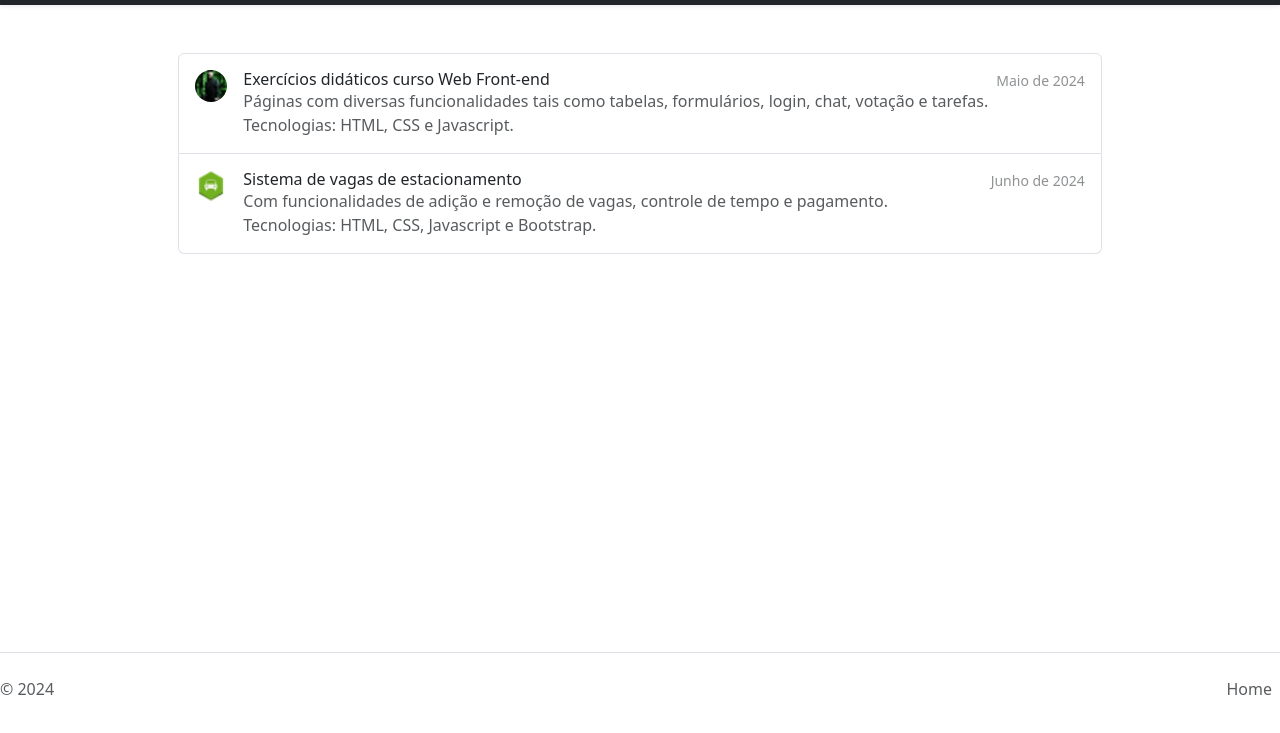
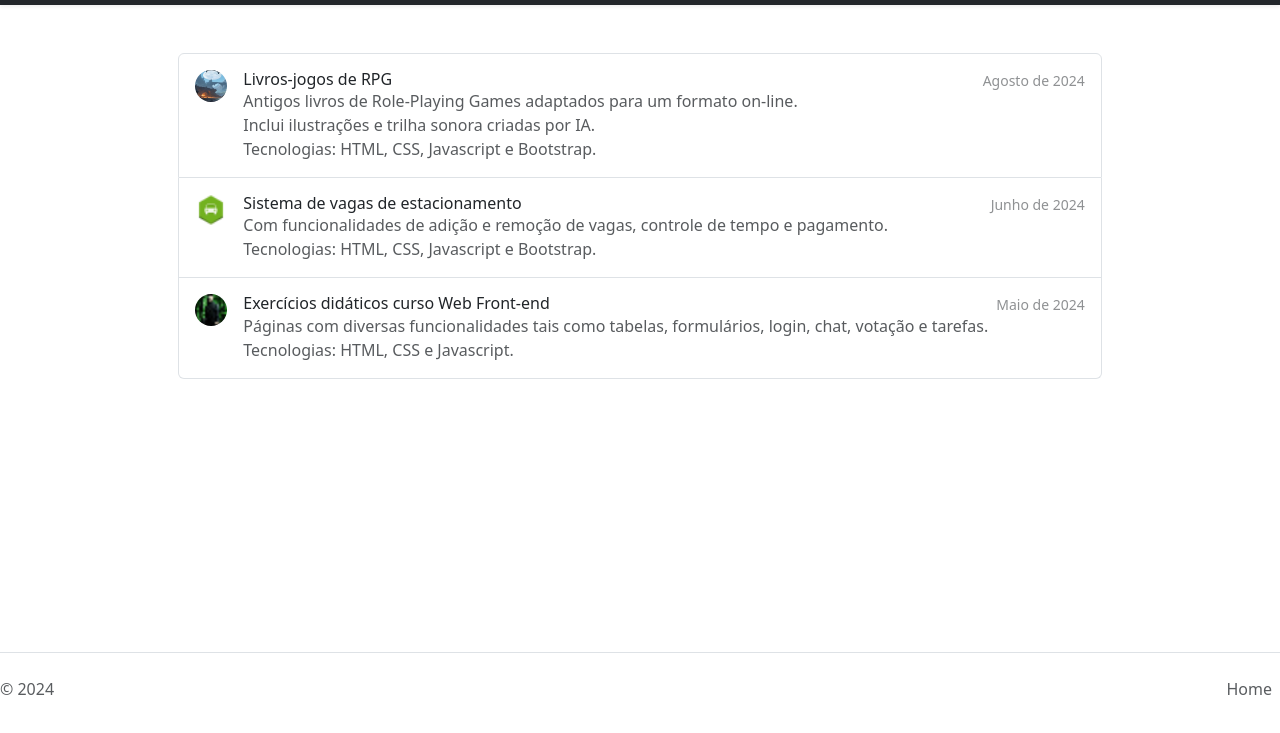
Before and after one commit to CristianTIProgTI/portfolio, a plain HTML site: page index.html in a window 1280 px wide. Shown: the part 51-784 px from the top of the page. Drawn offline with nearby package versions, Linux system fonts and the light colour scheme.

Commit message:
inclusão RPG

```diff
--- a/index.html
+++ b/index.html
@@ -58,14 +58,14 @@
     <div class="content container">
         <div class="d-flex flex-column flex-md-row p-4 gap-4 py-md-5 align-items-center justify-content-center">
             <div class="list-group">
-                <a href="https://exercicios-js-html-copensatorio.vercel.app/" class="list-group-item list-group-item-action d-flex gap-3 py-3" aria-current="true">
-                    <img src="imagens/favicon.ico" alt="twbs" width="32" height="32" class="rounded-circle flex-shrink-0">
+                <a href="https://rpg-pagina-inicial.vercel.app/" class="list-group-item list-group-item-action d-flex gap-3 py-3" aria-current="true">
+                    <img src="imagens\RPG capa página inicial (opção 2 ícone).jpg" alt="twbs" width="32" height="32" class="rounded-circle flex-shrink-0">
                     <div class="d-flex gap-2 w-100 justify-content-between">
                         <div>
-                            <h6 class="mb-0">Exercícios didáticos curso Web Front-end</h6>
-                            <p class="mb-0 opacity-75">Páginas com diversas funcionalidades tais como tabelas, formulários, login, chat, votação e tarefas. <br> Tecnologias: HTML, CSS e Javascript.</p>
+                            <h6 class="mb-0">Livros-jogos de RPG</h6>
+                            <p class="mb-0 opacity-75">Antigos livros de Role-Playing Games adaptados para um formato on-line. <br> Inclui ilustrações e trilha sonora criadas por IA. <br> Tecnologias: HTML, CSS, Javascript e Bootstrap.</p>
                         </div>
-                        <small class="opacity-50 text-nowrap">Maio de 2024</small>
+                        <small class="opacity-50 text-nowrap">Agosto de 2024</small>
                     </div>
                 </a>
 
@@ -79,6 +79,18 @@
                         <small class="opacity-50 text-nowrap">Junho de 2024</small>
                     </div>
                 </a>
+
+                <a href="https://exercicios-js-html-copensatorio.vercel.app/" class="list-group-item list-group-item-action d-flex gap-3 py-3" aria-current="true">
+                    <img src="imagens/favicon.ico" alt="twbs" width="32" height="32" class="rounded-circle flex-shrink-0">
+                    <div class="d-flex gap-2 w-100 justify-content-between">
+                        <div>
+                            <h6 class="mb-0">Exercícios didáticos curso Web Front-end</h6>
+                            <p class="mb-0 opacity-75">Páginas com diversas funcionalidades tais como tabelas, formulários, login, chat, votação e tarefas. <br> Tecnologias: HTML, CSS e Javascript.</p>
+                        </div>
+                        <small class="opacity-50 text-nowrap">Maio de 2024</small>
+                    </div>
+                </a>
+
             </div>
         </div>
     </div>
```
Also changed, not shown: imagens/RPG capa página inicial (opção 2 ícone).jpg (added).
